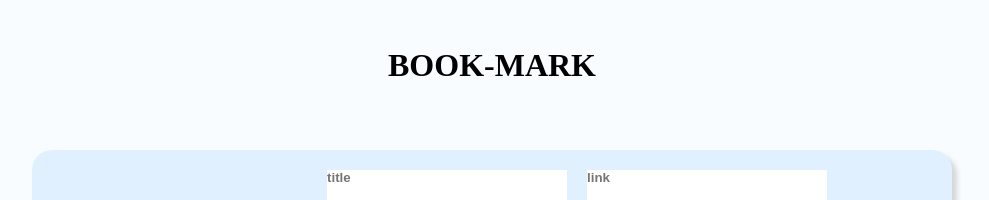
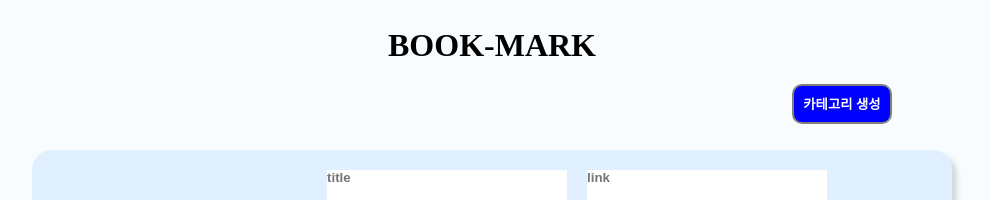
Before and after one commit to kylee31/book_mark, a React (Create React App) app: page / in a window 1280 px wide. Shown: the top 200 px of the page, without its empty margins (148-1137 px from the left). Built offline with nearby package versions, Linux system fonts and the light colour scheme; no server answers; grey boxes are pictures that could not be loaded; the HTML template or start-up script is replaced by a standard one.

Commit message:
기타 오류 수정

```diff
--- a/src/component/Header.jsx
+++ b/src/component/Header.jsx
@@ -24,7 +24,7 @@ const AddBlogButton = styled.button`
     }
 `;
 
-export default function Header({ login }) {
+export default function Header() {
 
     const history = useNavigate();
     function main() {
@@ -33,11 +33,9 @@ export default function Header({ login }) {
     return (
         <Div>
             <Title><Link to="/">BOOK-MARK</Link></Title>
-            {login ?
-                <div style={{ marginLeft: "700px" }}>
-                    <AddBlogButton onClick={main}>카테고리 생성</AddBlogButton>
-                </div> : null
-            }
+            <div style={{ marginLeft: "700px" }}>
+                <AddBlogButton onClick={main}>카테고리 생성</AddBlogButton>
+            </div>
         </Div>
     );
 }
```
